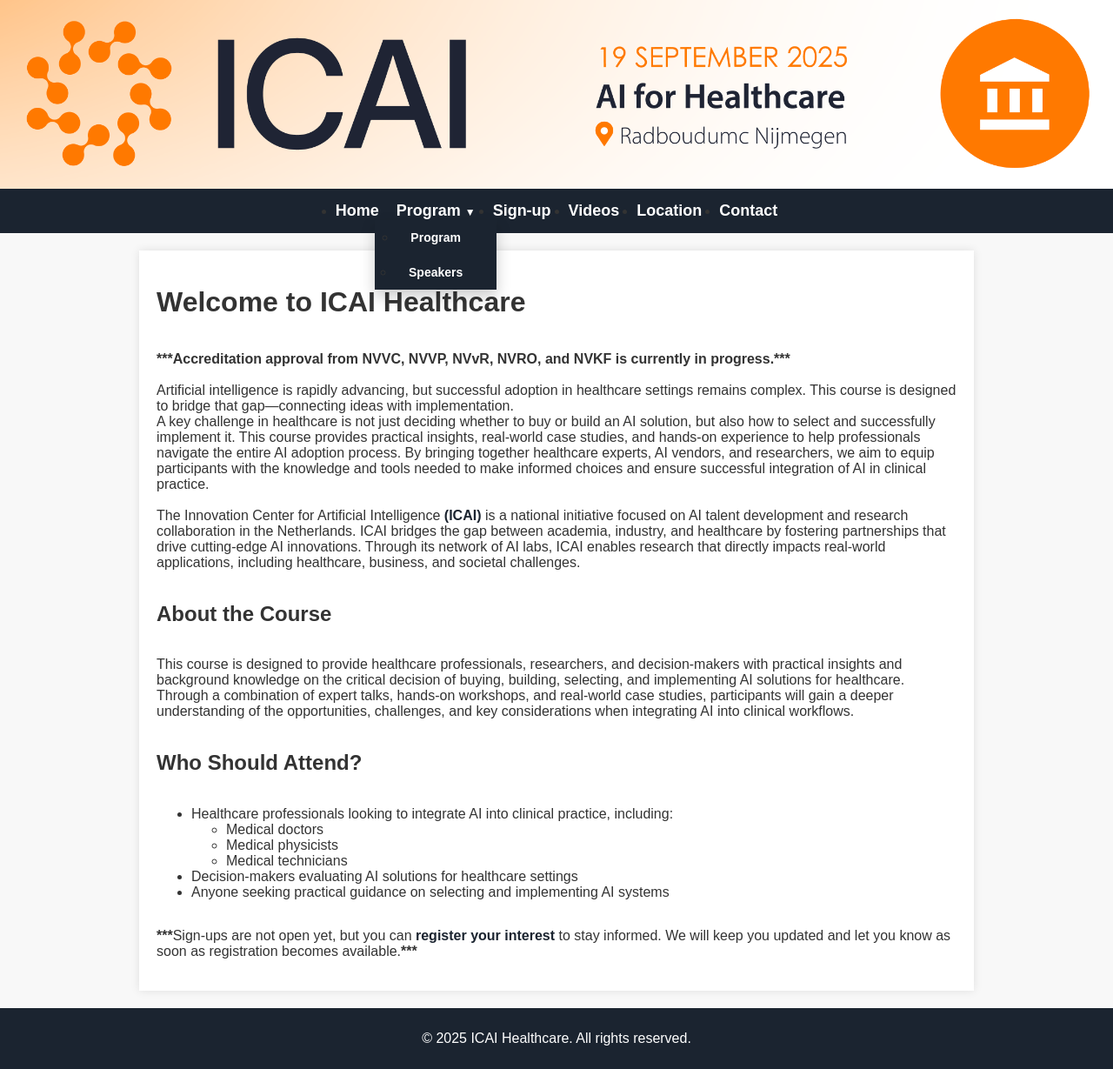
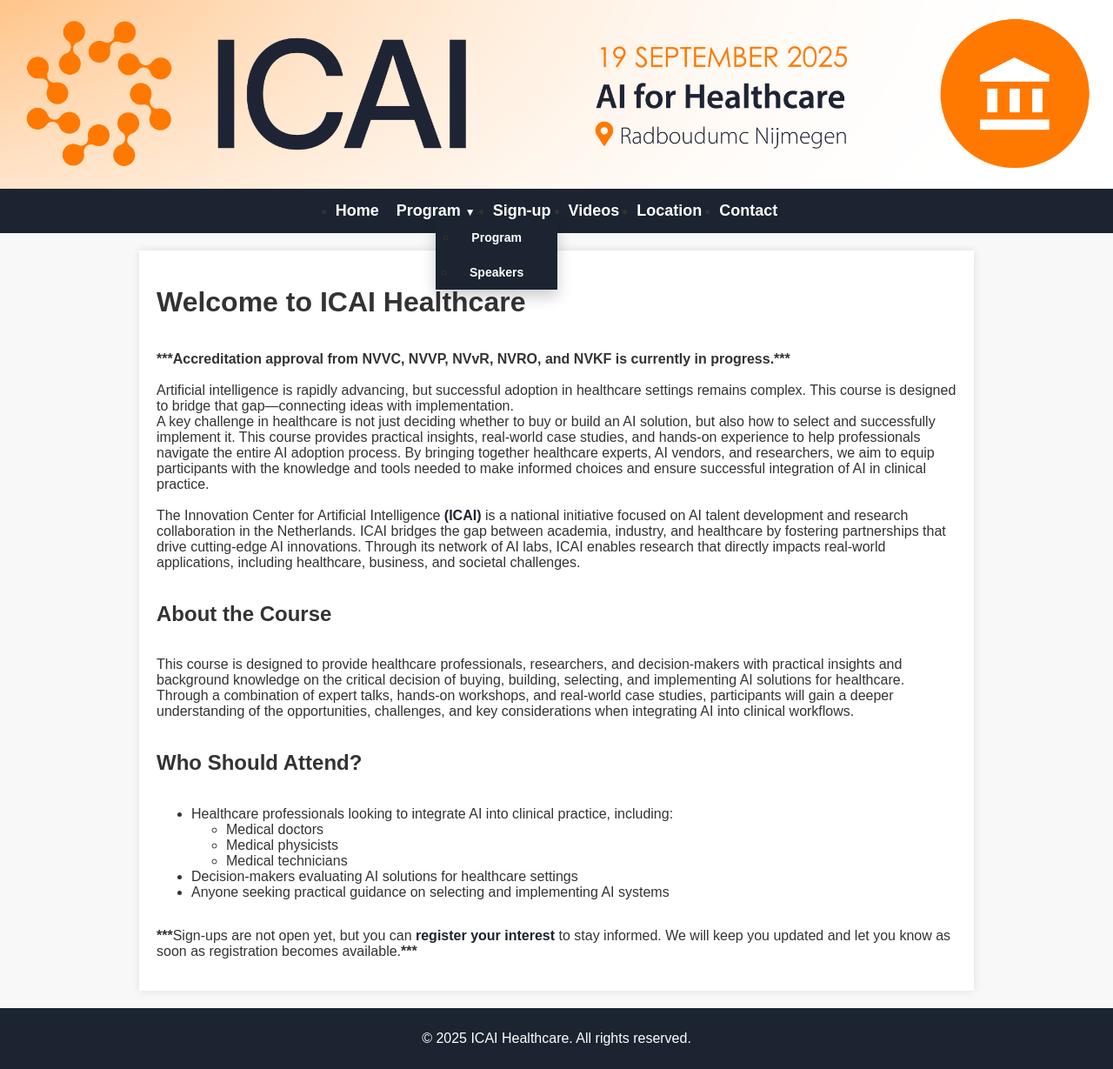
Before and after one commit to marliebesouw/marliebesouw.github.io, a Jekyll site: the page built from index.md, in a window 1280 px wide. Shown: the whole page at 87% size. Built offline with Jekyll 4.4.1, drawn with Linux system fonts in a browser that asks for light colours.

Commit message:
fixing navbar

```diff
--- a/assets/css/style.css
+++ b/assets/css/style.css
@@ -126,7 +126,7 @@
     position: absolute;
     top: 100%; /* Aligns below "Program" */
     left: 50%; /* Aligns it to the center */
-    transform: translateX(-50%); /* Centers it correctly */
+    transform: none; /* Centers it correctly */
     background-color: #1B2430; /* Dark blue */
     min-width: 140px;
     box-shadow: 0px 8px 16px rgba(0, 0, 0, 0.2);
```
